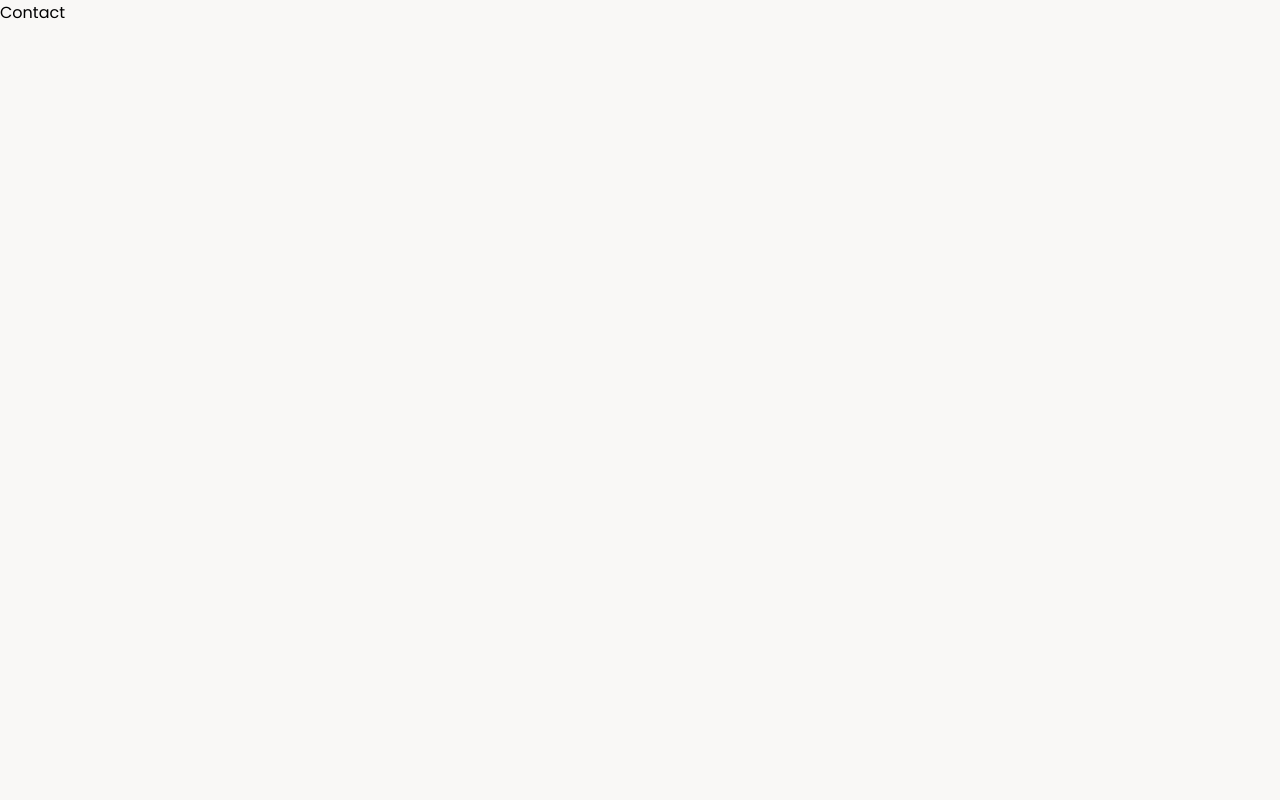
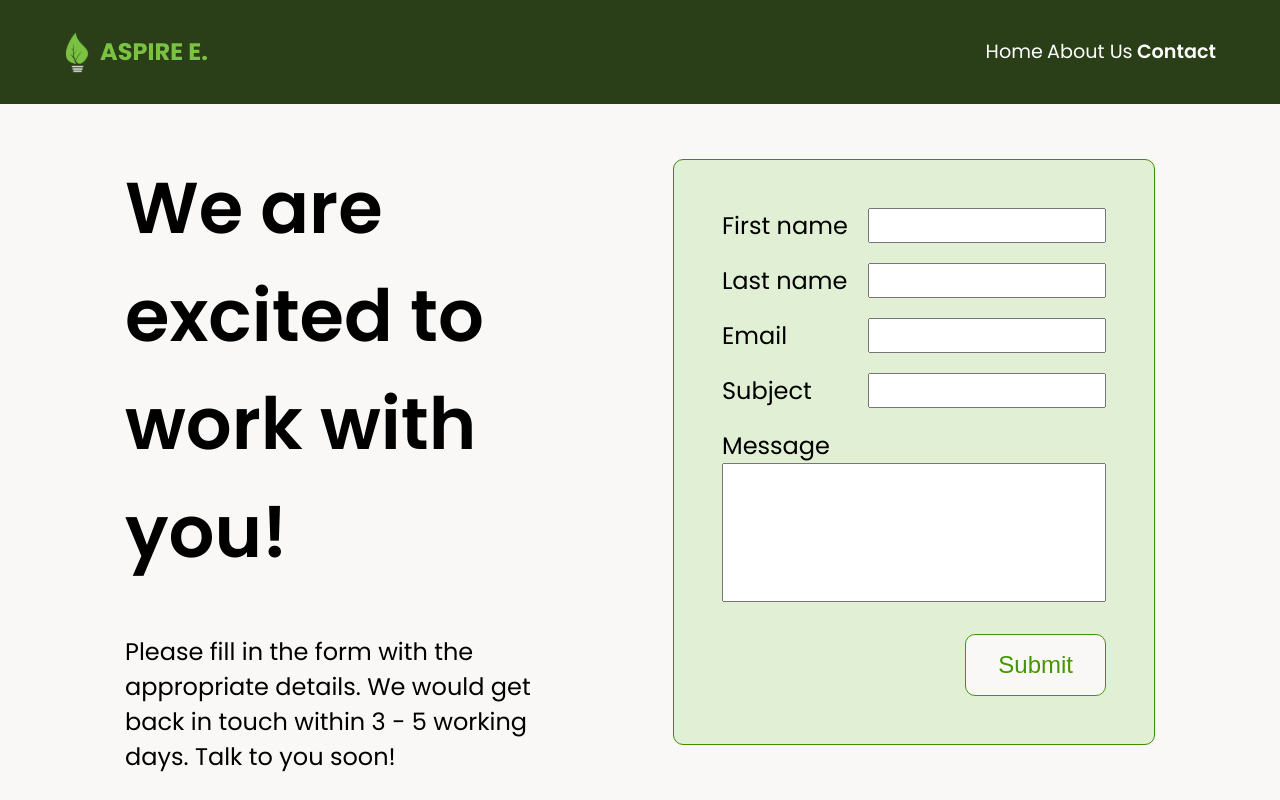
Before and after one commit to shawnanuptra/promo-website, a React (Create React App) app: page /contact in a window 1280 px wide. Built offline with nearby package versions, Linux system fonts and the light colour scheme.

Commit message:
Added contact

```diff
--- a/src/Contact.css
+++ b/src/Contact.css
@@ -0,0 +1,83 @@
+.contact {
+	display: flex;
+	justify-content: center;
+	align-items: center;
+	height: calc(100vh - 104px);
+}
+
+.part1 {
+	display: grid;
+	gap: 20px;
+	grid-template-columns: auto 1.1fr;
+	grid-template-rows: 1fr;
+	grid-template-areas: ". .";
+	margin-bottom: 20px;
+}
+
+.contact > form {
+	display: flex;
+	flex-direction: column;
+	background: rgba(122, 194, 66, 0.19);
+	border: 1px solid #418d02;
+	border-radius: 10px;
+	font-size: 24px;
+	width: 30%;
+	height: 70%;
+	padding: 3rem;
+}
+
+.contact > div {
+	width: 35%;
+	margin-right: 100px;
+}
+
+.message {
+	display: block;
+}
+.group1 {
+	height: fit-content;
+}
+.group2 {
+	display: flex;
+	flex-direction: column;
+	height: 100%;
+}
+.message-text {
+	width: 100%;
+	height: 100%;
+	resize: none;
+	margin: 0;
+	margin-bottom: 2rem;
+	box-sizing: border-box;
+}
+
+.title-contact {
+	font-family: "Poppins";
+	font-style: normal;
+	font-weight: 600;
+	font-size: 72px;
+
+	color: #000000;
+}
+
+.contact-content {
+	font-family: "Poppins";
+	font-style: normal;
+	font-weight: 400;
+	font-size: 24px;
+
+	color: #000000;
+}
+
+.group2 > div {
+	height: 100%;
+	display: flex;
+	flex-direction: column;
+}
+
+.group2 > div > .cta {
+	margin-left: auto;
+	margin-right: 0;
+	text-align: right;
+	display: block;
+}
--- a/src/Contact.js
+++ b/src/Contact.js
@@ -1,7 +1,43 @@
 import React from 'react'
+import Navbar from './components/Navbar'
+import './Contact.css'
 
 export default function Contact() {
     return (
-        <div>Contact</div>
+        <>
+            <Navbar curPage='contact' />
+            <div className='contact'>
+                <div>
+                    <h1 className='title-contact'>We are excited to work with you!</h1>
+                    <p className='contact-content'>
+                        Please fill in the form with the appropriate details. We would get back in touch within 3 - 5 working days.
+                        Talk to you soon!
+                    </p>
+                </div>
+                <form>
+                    <div className='group1'>
+
+                        <div className='part1'>
+                            <label>First name</label>
+                            <input type='text' id='fname' name='fname' />
+                            <label>Last name</label>
+                            <input type='text' id='lname' name='lname' />
+                            <label>Email</label>
+                            <input type='email' id='email' name='email' />
+                            <label>Subject</label>
+                            <input type='text' id='subject' name='subject' />
+                        </div>
+                    </div>
+                    <div className='group2'>
+                        <label className='message'>Message</label>
+                        <div>
+                            <textarea class='message-text' type='text' id='subject' name='subject' />
+                            <button className='cta'>Submit</button>
+                        </div>
+                    </div>
+
+                </form>
+            </div>
+        </>
     )
 }
```
